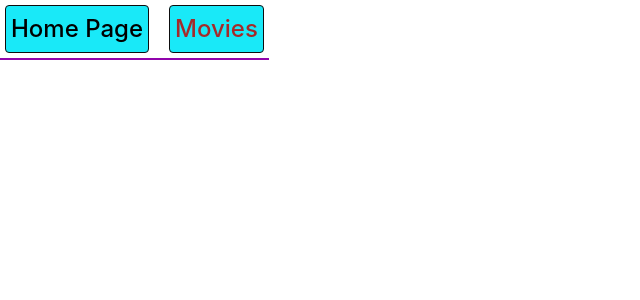
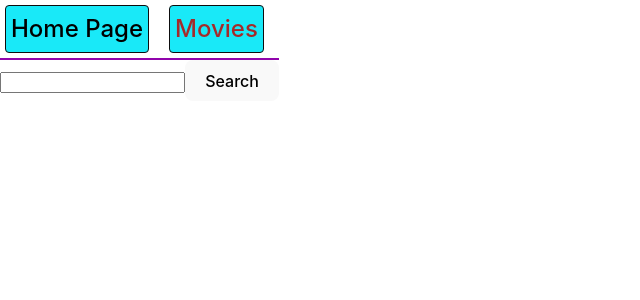
Before and after one commit to Yilchik/goit-react-hw-05, a React (Vite) app: page /movies in a window 1280 px wide. Before the commit this address had no page. Shown: the top 300 px of the page, without its empty margins (0-640 px from the left). Built offline with nearby package versions, Linux system fonts and the light colour scheme.

Commit message:
MoviesPage

```diff
--- a/src/components/App/App.jsx
+++ b/src/components/App/App.jsx
@@ -2,6 +2,7 @@ import { Route, Routes } from "react-router-dom";
 import HomePage from "../../pages/HomePage/HomePage";
 import css from "./App.module.css";
 import Navigation from "../Navigation/Navigation";
+import MoviesPage from "../../pages/MoviesPage/MoviesPage";
 
 function App() {
   return (
@@ -9,7 +10,7 @@ function App() {
       <Navigation />
       <Routes>
         <Route path="/" element={<HomePage />} />
-        {/* <Route path="/movies" element={<MoviesPage />} /> */}
+        <Route path="/movies" element={<MoviesPage />} />
       </Routes>
     </div>
   );
--- a/src/pages/MoviesPage/MoviesPage.jsx
+++ b/src/pages/MoviesPage/MoviesPage.jsx
@@ -0,0 +1,33 @@
+import { useState } from "react";
+import MovieList from "../../components/MovieList/MovieList";
+import { getMoviesByQuery } from "../../movies-api";
+import css from "./MoviesPage.module.css";
+
+const MoviesPage = () => {
+  const [query, setQuery] = useState("");
+  const [movies, setMovies] = useState([]);
+
+  const handleSubmit = (event) => {
+    event.preventDefault();
+    getMoviesByQuery(query).then(setMovies);
+  };
+
+  return (
+    <div className={css.container}>
+      <form onSubmit={handleSubmit} className={css.form}>
+        <input
+          type="text"
+          value={query}
+          onChange={(e) => setQuery(e.target.value)}
+          className={css.input}
+        />
+        <button type="submit" className={css.button}>
+          Search
+        </button>
+      </form>
+      <MovieList movies={movies} />
+    </div>
+  );
+};
+
+export default MoviesPage;
```
